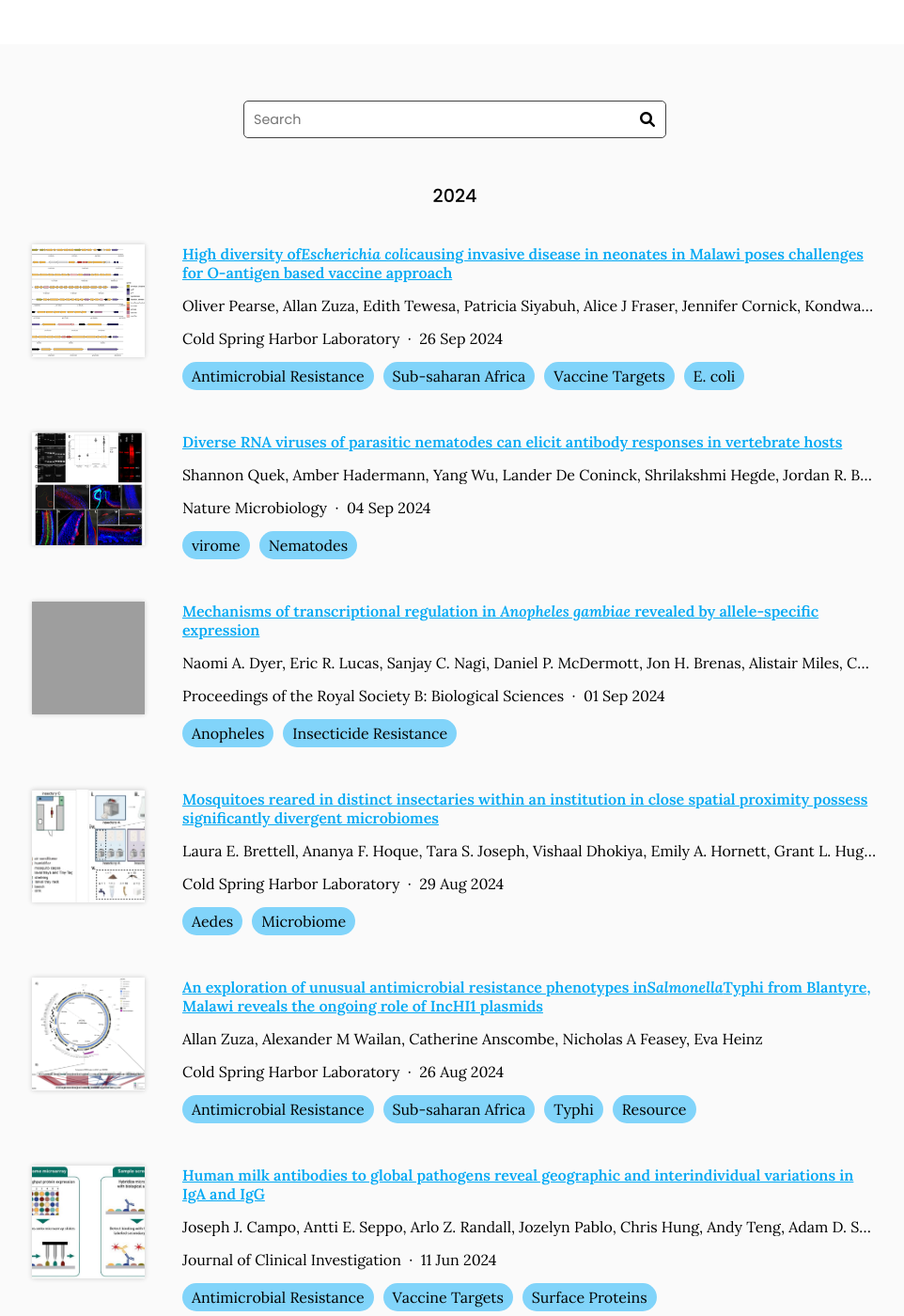
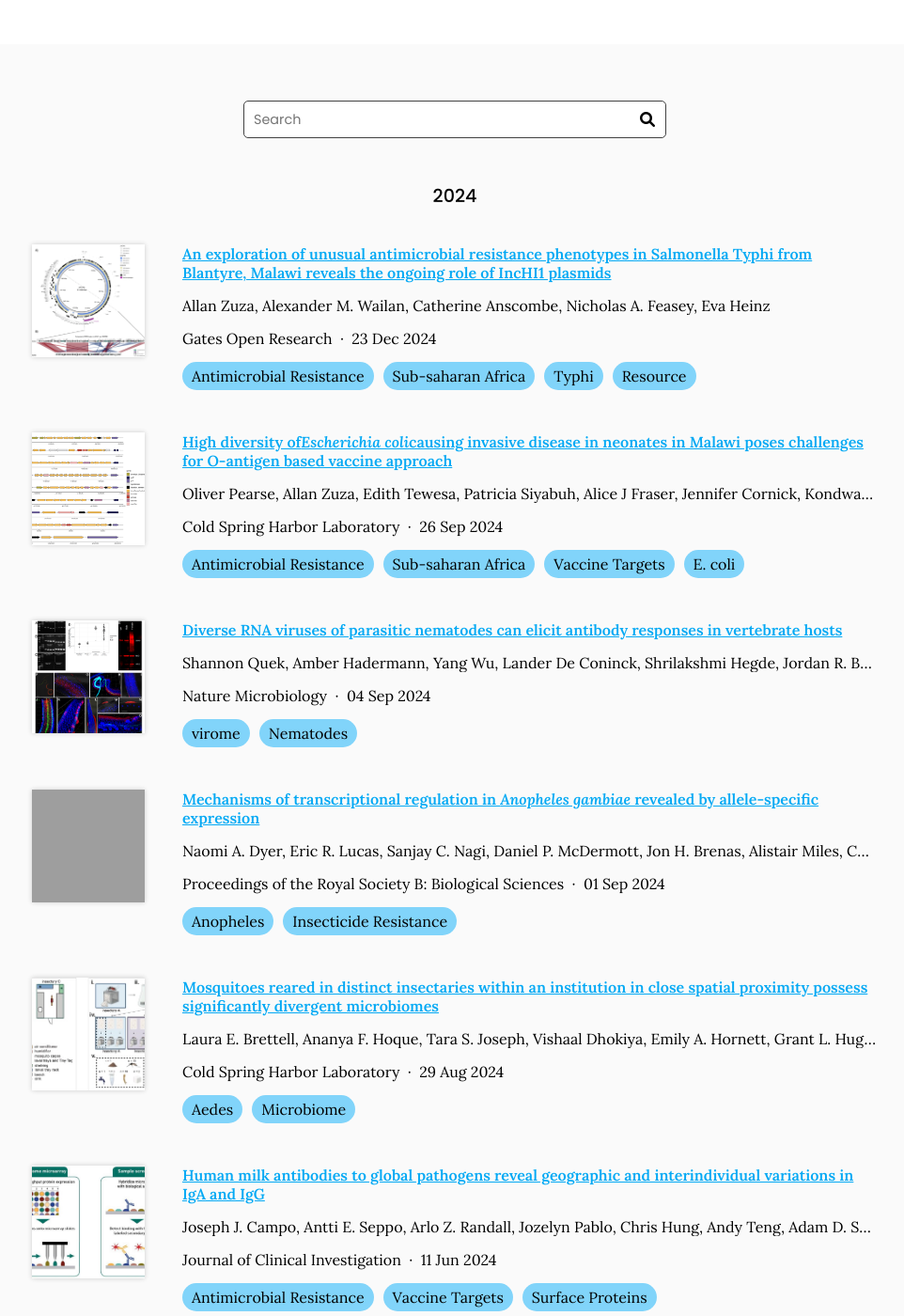
Before and after one commit to Evo-MInt/MicGen-lab-website, a Jekyll site: the page built from research/index.md, in a window 1280 px wide and 1400 px high, scrolled down 801 px. Shown: the whole window at 94% size, without its empty margins (156-1118 px from the left). Built offline with Jekyll 4.4.1, drawn with Linux system fonts in a browser that asks for light colours; grey boxes are pictures that could not be loaded.

Commit message:
Generate citations

```diff
--- a/_data/citations.yaml
+++ b/_data/citations.yaml
@@ -43,18 +43,18 @@
   tags:
   - Aedes
   - Microbiome
-- id: doi:10.1101/2024.08.26.609643
-  title: An exploration of unusual antimicrobial resistance phenotypes in<i>Salmonella</i>Typhi
-    from Blantyre, Malawi reveals the ongoing role of IncHI1 plasmids
+- id: doi:10.12688/gatesopenres.16311.1
+  title: An exploration of unusual antimicrobial resistance phenotypes in Salmonella
+    Typhi from Blantyre, Malawi reveals the ongoing role of IncHI1 plasmids
   authors:
   - Allan Zuza
-  - Alexander M Wailan
+  - Alexander M. Wailan
   - Catherine Anscombe
-  - Nicholas A Feasey
+  - Nicholas A. Feasey
   - Eva Heinz
-  publisher: Cold Spring Harbor Laboratory
-  date: '2024-08-26'
-  link: https://doi.org/gt8d7j
+  publisher: Gates Open Research
+  date: '2024-12-23'
+  link: https://doi.org/g8wrfx
   image: images/Figure3_Typhi.png
   tags:
   - Antimicrobial Resistance
```
